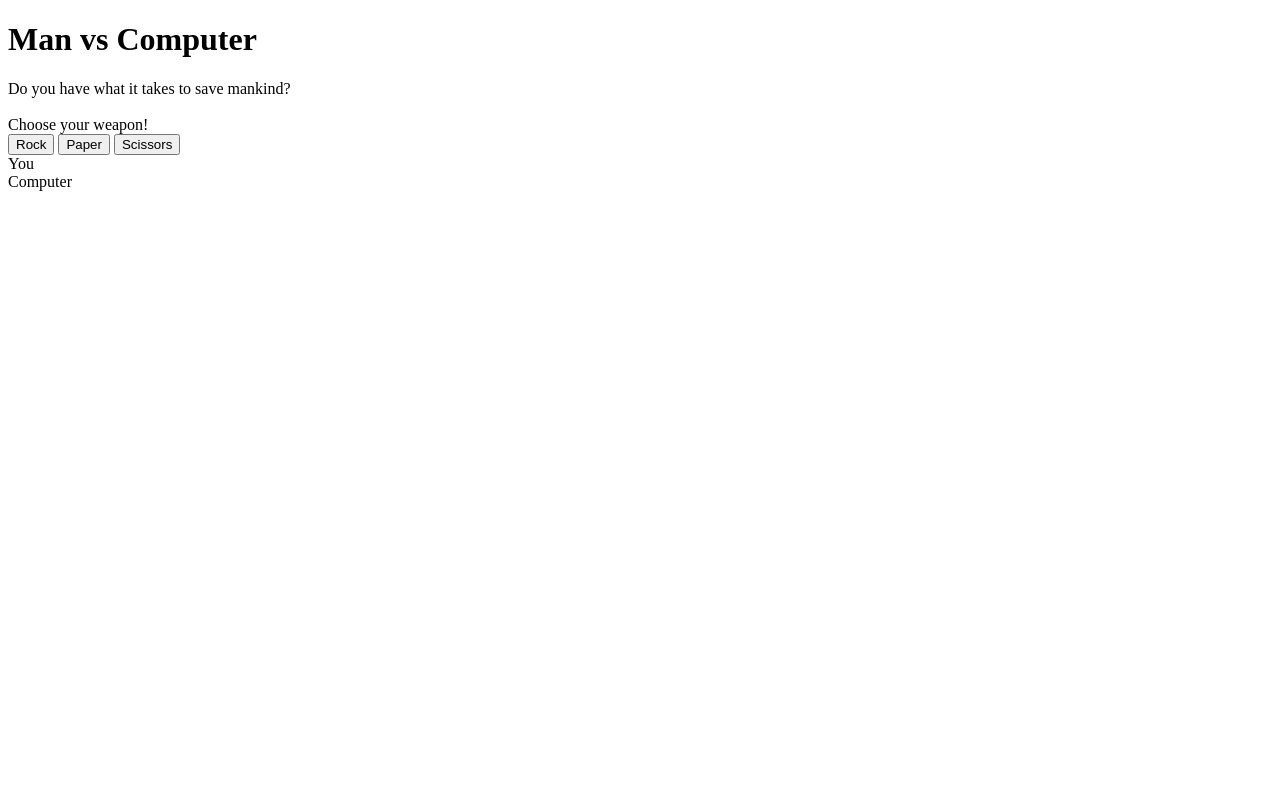
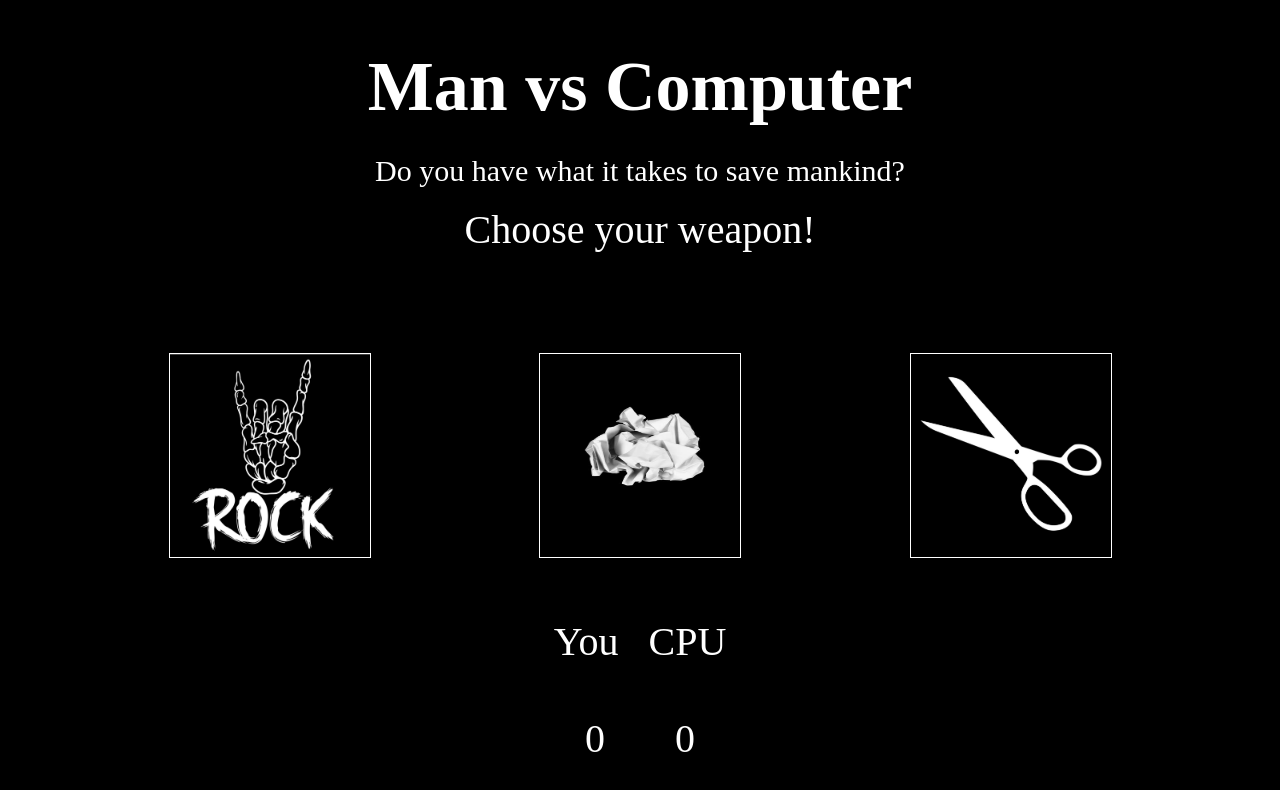
Before and after one commit to TrustInMagic/rock-paper-scissors, a plain HTML site: page index.html in a window 1280 px wide. Drawn offline with Linux system fonts and the light colour scheme.

Commit message:
Add style to the UI

```diff
--- a/index.html
+++ b/index.html
@@ -4,23 +4,35 @@
     <meta charset="UTF-8">
     <title>Rock Paper Scissors</title>
     <script src="./js/script.js" defer></script>
+    <link rel="stylesheet" href="./style.css">
   </head>
   <body>
+    <div class="top">
       <h1 class="title">Man vs Computer</h1>
       <div class="comments">Do you have what it takes to save mankind?</div>
       <br>
       <div class="weapon">Choose your weapon!</div>
+    </div>
 
-    <button class="rock">Rock</button>
-    <button class="paper">Paper</button>
-    <button class="scissors">Scissors</button>
+    <div class="middle">
+      <button class="rock button"><img src="./images/rock.png"></button>
+      <button class="paper button"><img src="./images/paper.jpg"></button>
+      <button class="scissors button"><img src="./images/scissors.png"></button>
+    </div>
 
+    <div class="score">
       <div class="you">You</div>
-    <div class="player-points"></div>
-    <div class="you">Computer</div>
-    <div class="computer-points"></div>
+      <div class="you">CPU</div>
+    </div>
+    <div class="real-score">
+      <div class="player-points">0</div>
+      <div class="computer-points">0</div>
+    </div>
 
+    <div class="outcome">
       <div class="results"></div>
+    </div>
+
     <div class="final-results"></div>
   </body>
 </html>
--- a/js/script.js
+++ b/js/script.js
@@ -65,8 +65,6 @@ function playGame(playerSelection, computerSelection) {
   if (playerPoints >= 5 || computerPoints >= 5) {
     showdown(playerPoints, computerPoints);
   }
-
-  console.log(playerPoints, computerPoints)
 }
 
 
@@ -86,6 +84,8 @@ function reset() {
   finalResults.textContent = ""
 }
 
+
+
 let playerPoints = 0;
 let computerPoints = 0;
 
--- /dev/null
+++ b/style.css
@@ -0,0 +1,71 @@
+@font-face{
+  font-family: robot;
+  src:url(./fonts/COMPUTERRobot.ttf);
+}
+
+body {
+  padding: 0px;
+  margin: 0px;
+  background-color: black;
+  color: white;
+  /* font-family: robot; */
+}
+
+.top {
+  display: flex;
+  flex-direction: column;
+  justify-content: center;
+  align-items: center;
+}
+
+h1 {
+  font-size: 70px;
+}
+
+.comments {
+  font-size: 30px;
+  margin-top: -20px
+}
+
+.weapon {
+  font-size: 40px;
+}
+
+.middle {
+  display: flex;
+  justify-content: space-evenly;
+  margin-top: 100px;
+}
+
+img {
+  height: 200px;
+  width: 200px;
+}
+
+button {
+  padding: 0;
+  background-color: black;
+  border: 1px solid white;
+  cursor: pointer;
+}
+
+.score,
+.real-score {
+  display: flex;
+  font-size: 40px;
+  margin-top: 60px;
+  justify-content: center;
+  gap: 30px;
+}
+
+.real-score {
+  margin-top: 50px;
+  display: flex;
+  gap: 70px;
+}
+
+.outcome {
+  display: flex;
+  justify-content: center;
+  margin-top: 50px;
+}
```
Also changed, not shown: fonts/COMPUTERRobot.ttf (added), images/paper.jpg (added), images/rock.png (added), images/scissors.png (added). Lines whose indentation alone changed are shown as unchanged.
